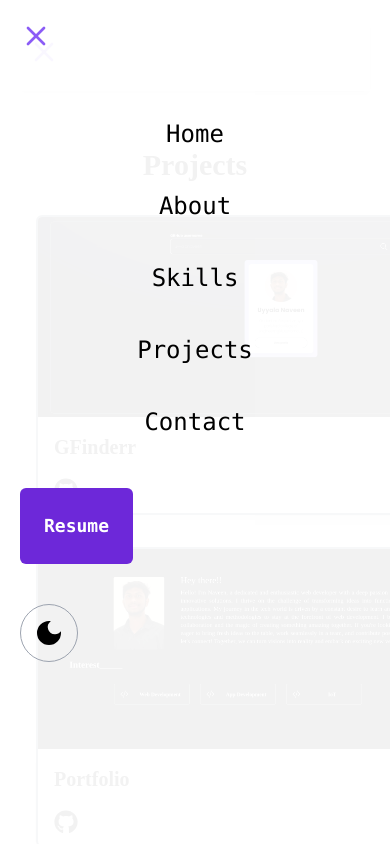
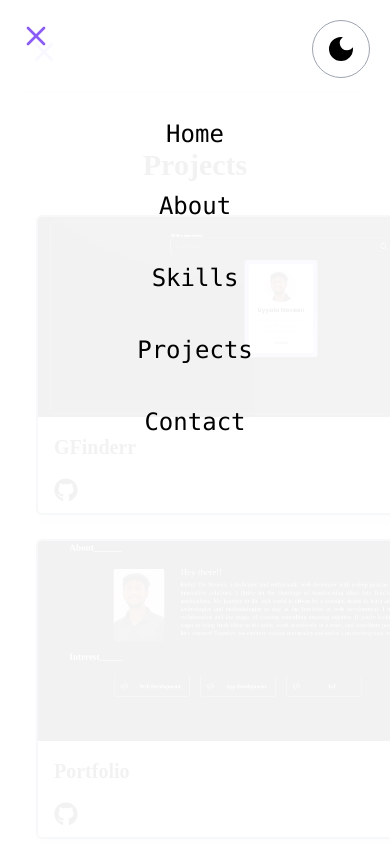
Before and after one commit to uyyalanaveen/portfolio-2, a React (Vite) app: page /projects in a window 390 px wide. Both pictures are taken after a click on the button "Open Menu". Shown: the top 844 px of the page. Built offline with nearby package versions, Linux system fonts and the light colour scheme.

Commit message:
updated theme

```diff
--- a/src/components/NavBar.jsx
+++ b/src/components/NavBar.jsx
@@ -73,17 +73,8 @@ const NavBar = () => {
               <X className='w-[2rem] h-[2rem] text-violet-500' />
             </button>
             <NavItems className='flex-col gap-5 w-full' />
-            <a
-              href={resumeFile}
-              target="_blank"
-              rel="noopener noreferrer"
-              className={`flex justify-center items-center gap-10 p-3 rounded-md ${darkMode ? 'bg-violet-600 hover:bg-violet-500' : 'bg-violet-700 hover:bg-violet-500'}`}
-              aria-label="View Resume"
-            >
-              <button className='text-white p-3 font-bold text-lg'>Resume</button>
-            </a>
             <div
-              className={`flex justify-center items-center border border-gray-400 p-3 rounded-full ${darkMode ? 'bg-gray-800 hover:bg-gray-700' : 'bg-transparent hover:bg-violet-500'}`}
+              className={`absolute flex border border-gray-400 p-3 rounded-full left-[80%] ${darkMode ? 'bg-gray-800 hover:bg-gray-700' : 'bg-transparent hover:bg-violet-500'}`}
               onClick={toggleDarkMode}
               aria-label="Toggle Dark Mode"
             >
--- a/src/pages/Projects.jsx
+++ b/src/pages/Projects.jsx
@@ -8,8 +8,8 @@ const Projects = () => {
       <h1 className='text-3xl md:text-4xl font-bold text-center mt-10'>
         Projects
       </h1>
-      <div className='grid grid-cols-1 gap-8 md:grid-cols-2 mt-8 md:gap-12'>
-        {projects.map((project,index) => (
+      <div className='grid grid-cols-1 gap-6 sm:gap-8 mt-8 md:grid-cols-2 md:gap-12'>
+        {projects.map((project, index) => (
           <ProjectCard
             key={index}
             img={project.img}
```
